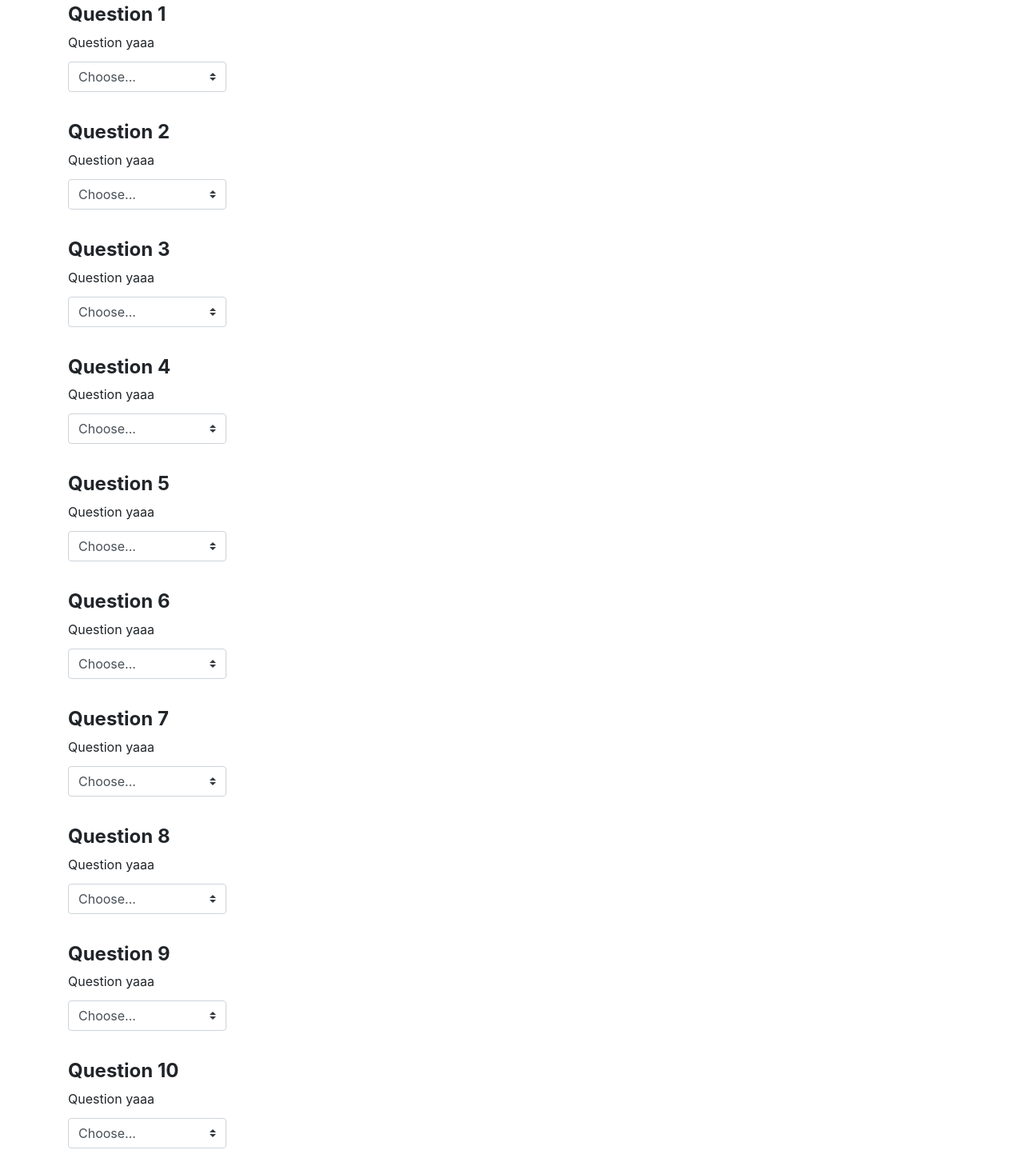
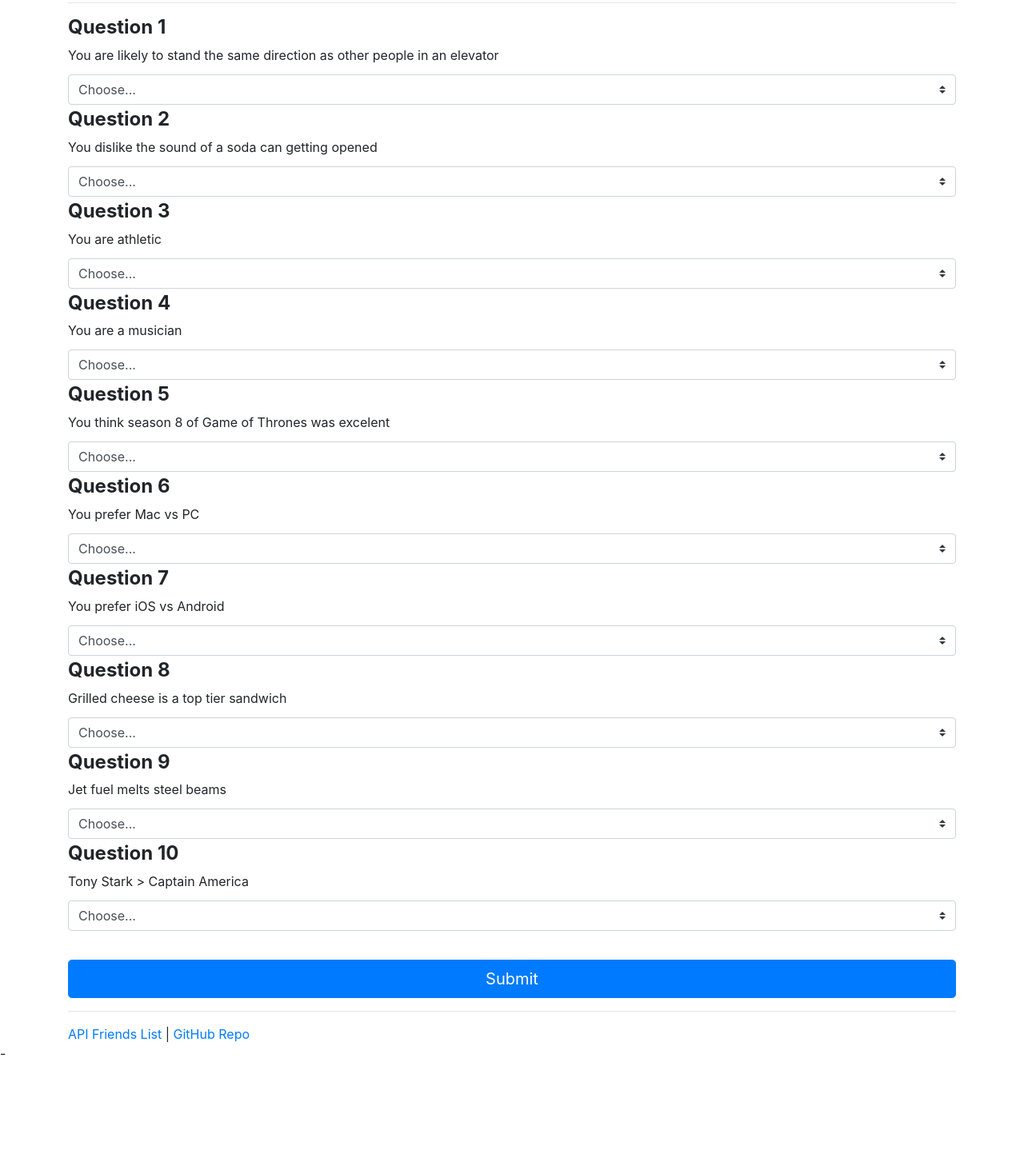
Before and after one commit to connorleee/FriendFinder, a website: page app/public/survey.html in a window 1280 px wide. Shown: the part 293-1736 px from the top of the page at 80% size. After the commit the page ends 1622 px from the top, so only its background shows below. Drawn offline with nearby package versions, Linux system fonts and the light colour scheme.

Commit message:
reformatted survey.html and added id's. trying to figure out how to link button click with the values and post to friends

```diff
--- a/app/public/survey.html
+++ b/app/public/survey.html
@@ -18,22 +18,125 @@
 
         <hr>
 
+        <form>
             <h4><b>About you</b></h4>
             <p>Name (Required):</p>
             <div class="input-group mb-3">
-            <input type="text" class="form-control" aria-label="Default" aria-describedby="inputGroup-sizing-default">
+                <input type="text" class="form-control" id="name" aria-label="Default"
+                    aria-describedby="inputGroup-sizing-default">
             </div>
             <p>Link to Photo Image (Required):</p>
             <div class="input-group mb-3">
-            <input type="text" class="form-control" aria-label="Default" aria-describedby="inputGroup-sizing-default">
+                <input type="text" class="form-control" id="photo" aria-label="Default"
+                    aria-describedby="inputGroup-sizing-default">
             </div>
+        </form>
 
         <hr>
 
+        <form>
             <h4><b>Question 1</b></h4>
-        <p>Question yaaa</p>
-        <form class="form-inline">
-            <select class="custom-select my-1 mr-sm-2" id="inlineFormCustomSelectPref">
+            <p>You are likely to stand the same direction as other people in an elevator</p>
+            <select class="custom-select my-1 mr-sm-2" id="q1">
+                <option selected>Choose...</option>
+                <option value="1">1 (Strongly disagree)</option>
+                <option value="2">2</option>
+                <option value="3">3</option>
+                <option value="4">4</option>
+                <option value="5">5 (Strongly Agree)</option>
+            </select>
+
+            <h4><b>Question 2</b></h4>
+            <p>You dislike the sound of a soda can getting opened</p>
+            <select class="custom-select my-1 mr-sm-2" id="q2">
+                <option selected>Choose...</option>
+                <option value="1">1 (Strongly disagree)</option>
+                <option value="2">2</option>
+                <option value="3">3</option>
+                <option value="4">4</option>
+                <option value="5">5 (Strongly Agree)</option>
+            </select>
+
+            <h4><b>Question 3</b></h4>
+            <p>You are athletic</p>
+            <select class="custom-select my-1 mr-sm-2" id="q3">
+                <option selected>Choose...</option>
+                <option value="1">1 (Strongly disagree)</option>
+                <option value="2">2</option>
+                <option value="3">3</option>
+                <option value="4">4</option>
+                <option value="5">5 (Strongly Agree)</option>
+            </select>
+
+            <h4><b>Question 4</b></h4>
+            <p>You are a musician</p>
+            <select class="custom-select my-1 mr-sm-2" id="q4">
+                <option selected>Choose...</option>
+                <option value="1">1 (Strongly disagree)</option>
+                <option value="2">2</option>
+                <option value="3">3</option>
+                <option value="4">4</option>
+                <option value="5">5 (Strongly Agree)</option>
+            </select>
+
+            <h4><b>Question 5</b></h4>
+            <p>You think season 8 of Game of Thrones was excelent</p>
+            <select class="custom-select my-1 mr-sm-2" id="q5">
+                <option selected>Choose...</option>
+                <option value="1">1 (Strongly disagree)</option>
+                <option value="2">2</option>
+                <option value="3">3</option>
+                <option value="4">4</option>
+                <option value="5">5 (Strongly Agree)</option>
+            </select>
+
+            <h4><b>Question 6</b></h4>
+            <p>You prefer Mac vs PC</p>
+            <select class="custom-select my-1 mr-sm-2" id="q6">
+                <option selected>Choose...</option>
+                <option value="1">1 (Strongly disagree)</option>
+                <option value="2">2</option>
+                <option value="3">3</option>
+                <option value="4">4</option>
+                <option value="5">5 (Strongly Agree)</option>
+            </select>
+
+            <h4><b>Question 7</b></h4>
+            <p>You prefer iOS vs Android</p>
+            <select class="custom-select my-1 mr-sm-2" id="q7">
+                <option selected>Choose...</option>
+                <option value="1">1 (Strongly disagree)</option>
+                <option value="2">2</option>
+                <option value="3">3</option>
+                <option value="4">4</option>
+                <option value="5">5 (Strongly Agree)</option>
+            </select>
+
+            <h4><b>Question 8</b></h4>
+            <p>Grilled cheese is a top tier sandwich</p>
+            <select class="custom-select my-1 mr-sm-2" id="q8">
+                <option selected>Choose...</option>
+                <option value="1">1 (Strongly disagree)</option>
+                <option value="2">2</option>
+                <option value="3">3</option>
+                <option value="4">4</option>
+                <option value="5">5 (Strongly Agree)</option>
+            </select>
+
+            <h4><b>Question 9</b></h4>
+            <p>Jet fuel melts steel beams</p>
+            <select class="custom-select my-1 mr-sm-2" id="q9">
+                <option selected>Choose...</option>
+                <option value="1">1 (Strongly disagree)</option>
+                <option value="2">2</option>
+                <option value="3">3</option>
+                <option value="4">4</option>
+                <option value="5">5 (Strongly Agree)</option>
+            </select>
+
+            <h4><b>Question 10</b></h4>
+            <p>Tony Stark > Captain America</p>
+            <select class="custom-select my-1 mr-sm-2" id="q10">
                 <option selected>Choose...</option>
                 <option value="1">1 (Strongly disagree)</option>
                 <option value="2">2</option>
@@ -43,124 +146,29 @@
             </select>
         </form>
 
-        <h4><b>Question 2</b></h4>
-        <p>Question yaaa</p>
-        <form class="form-inline">
-            <select class="custom-select my-1 mr-sm-2" id="inlineFormCustomSelectPref">
-                <option selected>Choose...</option>
-                <option value="1">1 (Strongly disagree)</option>
-                <option value="2">2</option>
-                <option value="3">3</option>
-                <option value="4">4</option>
-                <option value="5">5 (Strongly Agree)</option>
-            </select>
-        </form>
+        <button type="submit" class="btn btn-primary btn-lg my-1 btn-block" id="submit-data" data-toggle="modal" data-target="#friendModal">Submit</button>
 
-        <h4><b>Question 3</b></h4>
-        <p>Question yaaa</p>
-        <form class="form-inline">
-            <select class="custom-select my-1 mr-sm-2" id="inlineFormCustomSelectPref">
-                <option selected>Choose...</option>
-                <option value="1">1 (Strongly disagree)</option>
-                <option value="2">2</option>
-                <option value="3">3</option>
-                <option value="4">4</option>
-                <option value="5">5 (Strongly Agree)</option>
-            </select>
-        </form>
-
-        <h4><b>Question 4</b></h4>
-        <p>Question yaaa</p>
-        <form class="form-inline">
-            <select class="custom-select my-1 mr-sm-2" id="inlineFormCustomSelectPref">
-                <option selected>Choose...</option>
-                <option value="1">1 (Strongly disagree)</option>
-                <option value="2">2</option>
-                <option value="3">3</option>
-                <option value="4">4</option>
-                <option value="5">5 (Strongly Agree)</option>
-            </select>
-        </form>
-
-        <h4><b>Question 5</b></h4>
-        <p>Question yaaa</p>
-        <form class="form-inline">
-            <select class="custom-select my-1 mr-sm-2" id="inlineFormCustomSelectPref">
-                <option selected>Choose...</option>
-                <option value="1">1 (Strongly disagree)</option>
-                <option value="2">2</option>
-                <option value="3">3</option>
-                <option value="4">4</option>
-                <option value="5">5 (Strongly Agree)</option>
-            </select>
-        </form>
-
-        <h4><b>Question 6</b></h4>
-        <p>Question yaaa</p>
-        <form class="form-inline">
-            <select class="custom-select my-1 mr-sm-2" id="inlineFormCustomSelectPref">
-                <option selected>Choose...</option>
-                <option value="1">1 (Strongly disagree)</option>
-                <option value="2">2</option>
-                <option value="3">3</option>
-                <option value="4">4</option>
-                <option value="5">5 (Strongly Agree)</option>
-            </select>
-        </form>
-
-        <h4><b>Question 7</b></h4>
-        <p>Question yaaa</p>
-        <form class="form-inline">
-            <select class="custom-select my-1 mr-sm-2" id="inlineFormCustomSelectPref">
-                <option selected>Choose...</option>
-                <option value="1">1 (Strongly disagree)</option>
-                <option value="2">2</option>
-                <option value="3">3</option>
-                <option value="4">4</option>
-                <option value="5">5 (Strongly Agree)</option>
-            </select>
-        </form>
-
-        <h4><b>Question 8</b></h4>
-        <p>Question yaaa</p>
-        <form class="form-inline">
-            <select class="custom-select my-1 mr-sm-2" id="inlineFormCustomSelectPref">
-                <option selected>Choose...</option>
-                <option value="1">1 (Strongly disagree)</option>
-                <option value="2">2</option>
-                <option value="3">3</option>
-                <option value="4">4</option>
-                <option value="5">5 (Strongly Agree)</option>
-            </select>
-        </form>
-
-        <h4><b>Question 9</b></h4>
-        <p>Question yaaa</p>
-        <form class="form-inline">
-            <select class="custom-select my-1 mr-sm-2" id="inlineFormCustomSelectPref">
-                <option selected>Choose...</option>
-                <option value="1">1 (Strongly disagree)</option>
-                <option value="2">2</option>
-                <option value="3">3</option>
-                <option value="4">4</option>
-                <option value="5">5 (Strongly Agree)</option>
-            </select>
-        </form>
-
-        <h4><b>Question 10</b></h4>
-        <p>Question yaaa</p>
-        <form class="form-inline">
-            <select class="custom-select my-1 mr-sm-2" id="inlineFormCustomSelectPref">
-                <option selected>Choose...</option>
-                <option value="1">1 (Strongly disagree)</option>
-                <option value="2">2</option>
-                <option value="3">3</option>
-                <option value="4">4</option>
-                <option value="5">5 (Strongly Agree)</option>
-            </select>
-        </form>
-
-        <button type="submit" class="btn btn-primary btn-lg my-1 btn-block" id="submit">Submit</button>
+        <!-- Modal -->
+        <div class="modal fade" id="friendModal" tabindex="-1" role="dialog" aria-labelledby="friendModalLabel"
+            aria-hidden="true">
+            <div class="modal-dialog" role="document">
+                <div class="modal-content">
+                    <div class="modal-header">
+                        <h5 class="modal-title" id="friendModalLabel">Modal title</h5>
+                        <button type="button" class="close" data-dismiss="modal" aria-label="Close">
+                            <span aria-hidden="true">&times;</span>
+                        </button>
+                    </div>
+                    <div class="modal-body">
+                        ...
+                    </div>
+                    <div class="modal-footer">
+                        <button type="button" class="btn btn-secondary" data-dismiss="modal">Close</button>
+                        <button type="button" class="btn btn-primary">Save changes</button>
+                    </div>
+                </div>
+            </div>
+        </div>
 
         <hr>
 
@@ -168,6 +176,9 @@
         |
         <a href="https://github.com/connorleee/FriendFinder">GitHub Repo</a>
     </div>
+
+    <script src="https://ajax.googleapis.com/ajax/libs/jquery/3.4.1/jquery.min.js"></script>-
+    <script> src="../data/friends.js"</script>
 </body>
 
 </html>
--- a/server.js
+++ b/server.js
@@ -1,8 +1,9 @@
 const express = require("express");
-const router = express.Router();
+const path = require("path");
 
 const htmlRoutes = require("./app/routing/htmlRoutes");
 const apiRoutes = require("./app/routing/apiRoutes");
+const friends = require("./app/data/friends")
 
 const app = express();
 
@@ -10,8 +11,7 @@ const PORT = process.env.PORT || 8080;
 
 app.use("/", htmlRoutes);
 app.use("/api", apiRoutes);
-
-
+// app.use(path.join(__dirname, "/style"));
 
 app.listen(PORT, function(){
     console.log("App listening on PORT: " + PORT)
```
Also changed, not shown: app/data/friends.js (+7 -0 lines), style/style.css (line endings or trailing spaces). Lines whose indentation alone changed are shown as unchanged.
